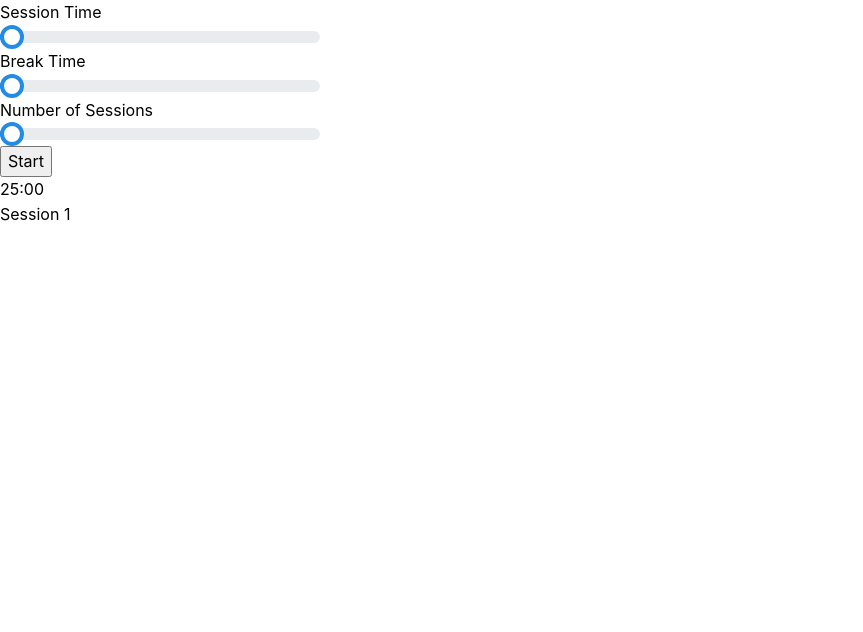
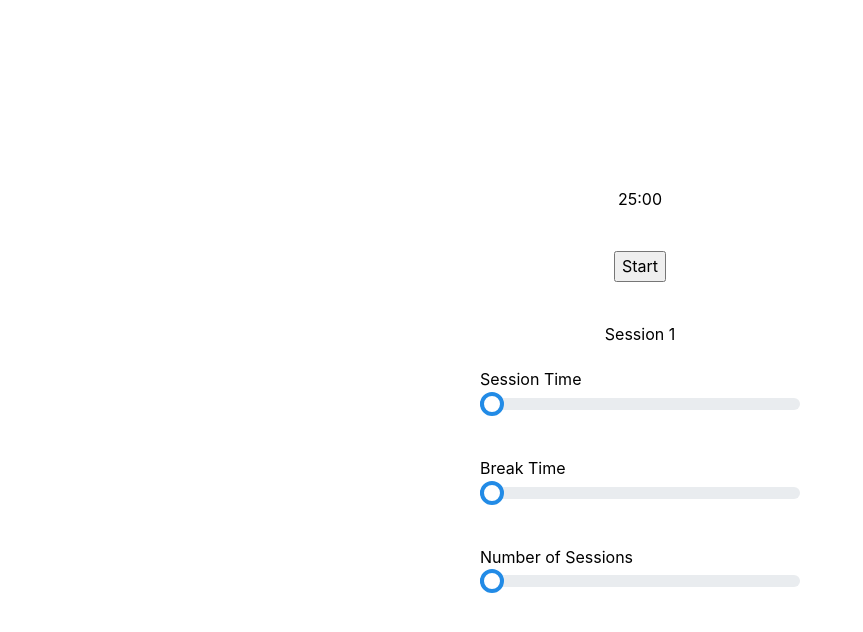
Before and after one commit to WizVader/msa-phase-2, a React (Vite) app in the folder msa-project.client/: page / in a window 1280 px wide. Shown: the top 632 px of the page, without its empty margins (0-863 px from the left). Built offline with nearby package versions, Linux system fonts and the light colour scheme.

Commit message:
Added styling (saikam2003)

```diff
--- a/msa-project.client/src/Components/NumberOfSessionsInput.tsx
+++ b/msa-project.client/src/Components/NumberOfSessionsInput.tsx
@@ -15,7 +15,7 @@ const NumberOfSessionsInput: React.FC<NumberOfSessionsInputProps> = ({ numberOfS
                     size="xl"
                     label={numberOfSessions}
                     min={1}
-                    max={25}
+                    max={10}
                     onChange={(value) => setNumberOfSessions(value as number)}
                 />
             </label>
--- a/msa-project.client/src/Components/SessionTimeInput.tsx
+++ b/msa-project.client/src/Components/SessionTimeInput.tsx
@@ -1,5 +1,5 @@
 import React from 'react';
-import { NumberInput, Slider } from '@mantine/core';
+import { Text, Slider } from '@mantine/core';
 import classes from './Slider.module.css';
 
 interface SessionTimeInputProps {
@@ -10,16 +10,15 @@ interface SessionTimeInputProps {
 const SessionTimeInput: React.FC<SessionTimeInputProps> = ({ sessionTime, setSessionTime }) => {
     return (
         <div className={classes.slideContainer}>
-            <label>Session Time
+            <Text className={classes.label}>Session Time
                 <Slider
-                    classNames={{ label: classes.label }}
                     label={sessionTime}
                     size="xl"
                     min={10}
                     max={60}
                     onChange={(value) => setSessionTime(value as number)}
                 />
-            </label>
+            </Text>
         </div>
     );
 }
--- a/msa-project.client/src/Components/Slider.module.css
+++ b/msa-project.client/src/Components/Slider.module.css
@@ -1,11 +1,33 @@
 .label {
-    margin-bottom: rem(10px);
+    padding: rem(10px);
 }
 
-.wrapper {
-    width: 4vw;
+.pomoWrapper {
+    display: flex;
+    height: 100%;
+    width: 100%;
+    width: 100%;
+    align-items: center;
+    justify-content: center;
+    flex-direction: column;
 }
 
 .slideContainer {
     width: 25vw;
 }
+
+.startButton {
+    margin: rem(40px);
+}
+
+.sessionInput {
+    margin: rem(20px);
+}
+
+.breakInput {
+    margin: rem(20px);
+}
+
+.numSessionsInput {
+    margin: rem(20px);
+}
--- a/msa-project.client/src/Components/Timer.tsx
+++ b/msa-project.client/src/Components/Timer.tsx
@@ -2,6 +2,7 @@ import React, { useState, useEffect } from 'react';
 import SessionTimeInput from './SessionTimeInput';
 import BreakTimeInput from './BreakTimeInput';
 import NumberOfSessionsInput from './NumberOfSessionsInput';
+import classes from './Slider.module.css'
 
 const Timer: React.FC = () => {
     const [minutes, setMinutes] = useState<number>(25);
@@ -57,14 +58,18 @@ const Timer: React.FC = () => {
     const timerSeconds = seconds < 10 ? `0${seconds}` : seconds;
 
     return (
-        <div>
-            <SessionTimeInput sessionTime={sessionTime} setSessionTime={setSessionTime} />
-            <BreakTimeInput breakTime={breakTime} setBreakTime={setBreakTime} />
-            <NumberOfSessionsInput numberOfSessions={numberOfSessions} setNumberOfSessions={setNumberOfSessions} />
-            <button onClick={startTimer}>Start</button>
-            <div className='timer'>{timerMinutes}:{timerSeconds}</div>
-            <div>{isBreak ? "Break Time" : `Session ${currentSession}`}</div>
-        </div>
+        <>
+            <section className={classes.pomoWrapper}>
+
+                <div className='timer'>{timerMinutes}:{timerSeconds}</div>
+                <div className={classes.startButton}><button onClick={startTimer}>Start</button></div>
+                <div>{isBreak ? "Break Time" : `Session ${currentSession}`}</div>
+                <div className={classes.sessionInput}><SessionTimeInput sessionTime={sessionTime} setSessionTime={setSessionTime} /></div>
+                <div className={classes.breakInput}><BreakTimeInput breakTime={breakTime} setBreakTime={setBreakTime} /></div>
+                <div className={classes.numSessionsInput}><NumberOfSessionsInput numberOfSessions={numberOfSessions} setNumberOfSessions={setNumberOfSessions} /></div>
+
+            </section >
+        </>
     );
 }
 
```
